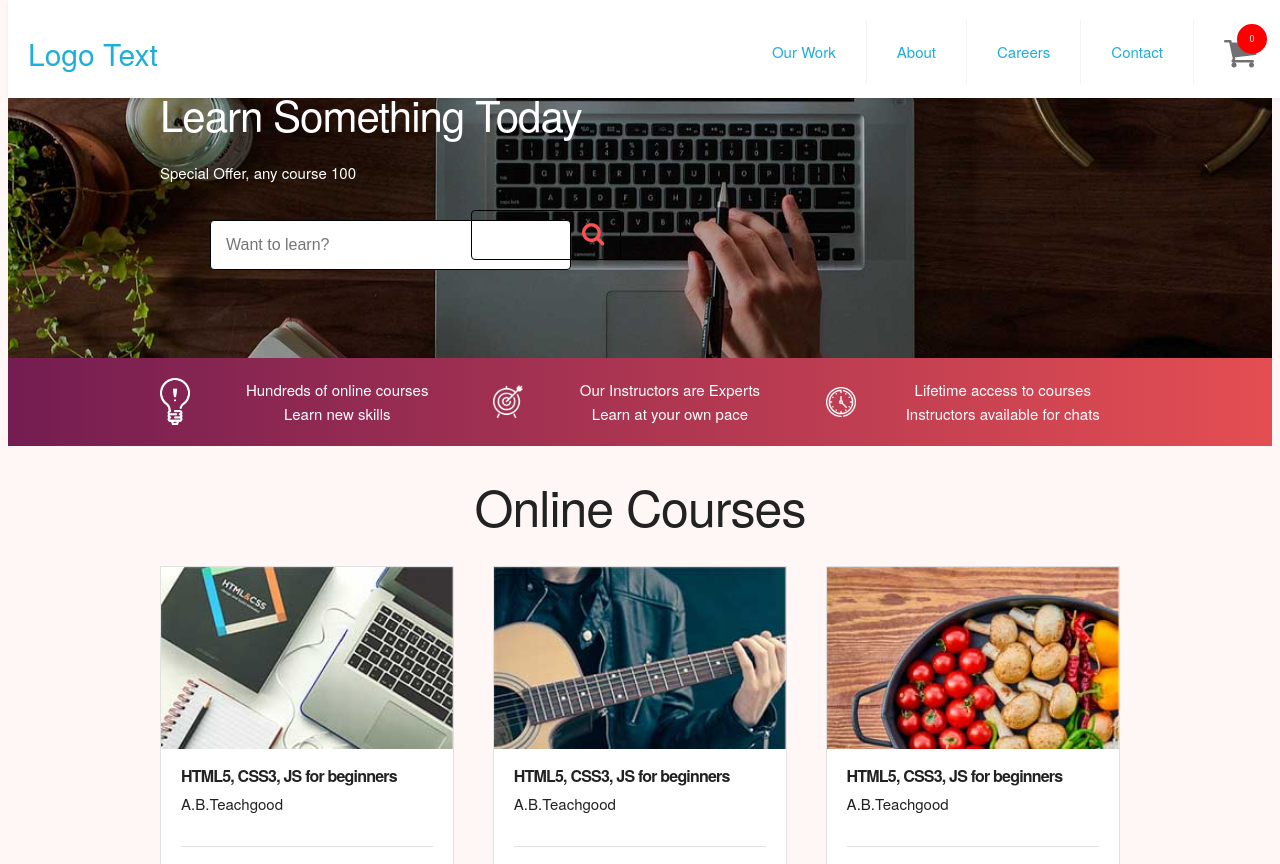
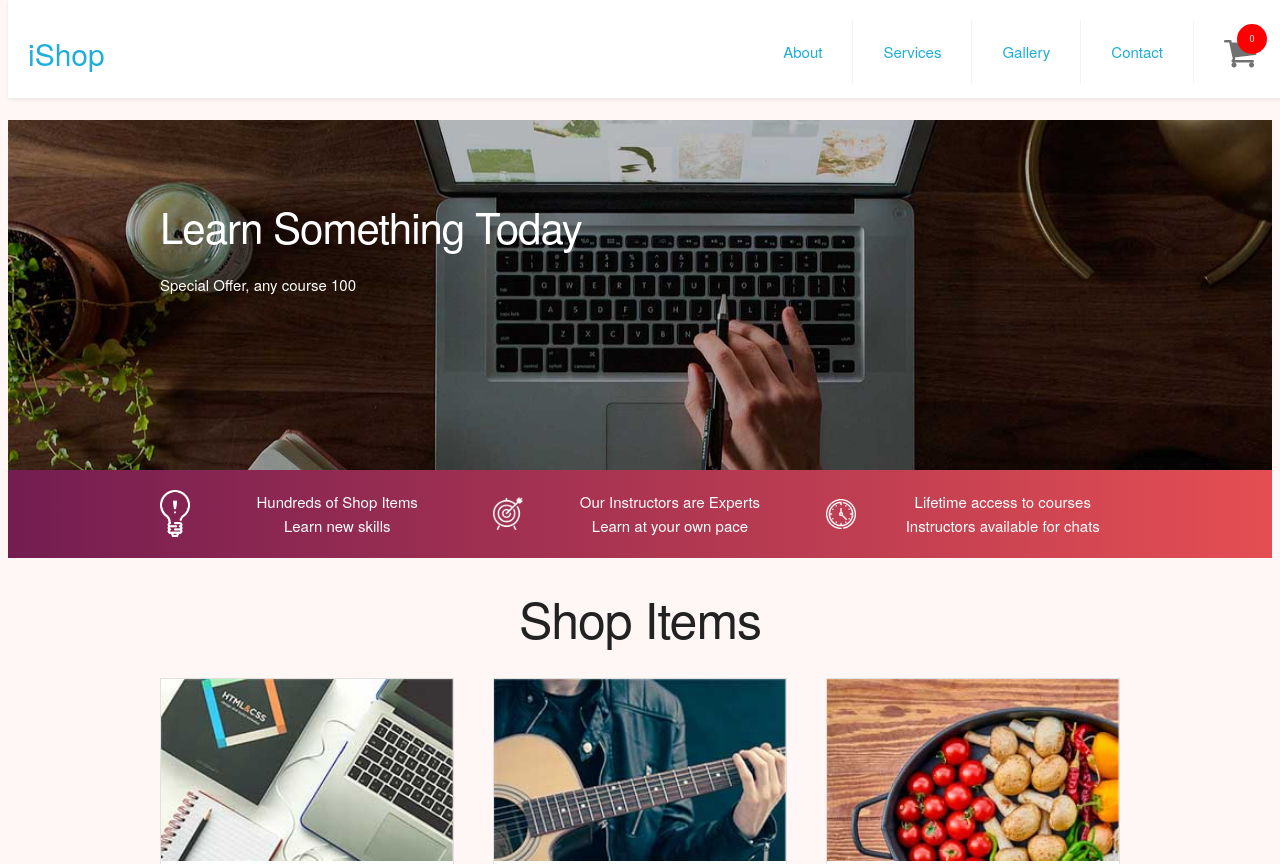
Before and after one commit to mymakarim/Internet-programming-project, a plain HTML site: page index.html in a window 1280 px wide. Shown: the top 864 px of the page. Drawn offline with Linux system fonts and the light colour scheme.

Commit message:
header link done

```diff
--- a/index.html
+++ b/index.html
@@ -10,14 +10,14 @@
 </head>
 <body>
     <header class="header" id="header">
-        <a href="" class="logo">Logo Text</a>
+        <a href="" class="logo">iShop</a>
         <input class="menu-btn" type="checkbox" id="menu-btn" />
         <label class="menu-icon" for="menu-btn"><span class="navicon"></span></label>
         <ul class="menu">
-          <li><a href="#work">Our Work</a></li>
-          <li><a href="#about">About</a></li>
-          <li><a href="#careers">Careers</a></li>
-          <li><a href="#contact">Contact</a></li>
+          <li><a href="index.html#about">About</a></li>
+          <li><a href="index.html#services">Services</a></li>
+          <li><a href="index.html#gallery">Gallery</a></li>
+          <li><a href="/contact.html">Contact</a></li>
 
     <li class="submenu">
         <a><div class="total-container"> <span id="total">0</span> <img src="img/cart.png" id="img-cart"></div></a>
@@ -109,17 +109,13 @@
       </header>
 
 
-    <div id="hero">
+    <div id="hero" class="content">
         <div class="container">
             <div class="row">
                     <div class="six columns">
                         <div class="hero-content">
                                 <h2>Learn Something Today</h2>
                                 <p>Special Offer, any course 100</p>
-                                <form action="#" id="search" method="post" class="form">
-                                    <input class="u-full-width" type="text" placeholder="Want to learn? " id="search-course">
-                                    <input type="submit" id="submit-search-course" class="submit-search-course">
-                                </form>
                         </div>
                     </div>
             </div>
@@ -130,7 +126,7 @@
         <div class="container">
             <div class="row">
                     <div class="four columns icon icon1">
-                        <p>Hundreds of online courses <br>
+                        <p>Hundreds of Shop Items <br>
                         Learn new skills</p>
                     </div>
                     <div class="four columns icon icon2">
@@ -147,7 +143,7 @@
     </div>
 
     <div id="courses-list" class="container">
-        <h1 id="heading" class="heading">Online Courses</h1>
+        <h1 id="heading" class="heading">Shop Items</h1>
 
         <div class="row">
             <div class="four columns">
```
Also changed, not shown: contact.html (+5 -5 lines).
